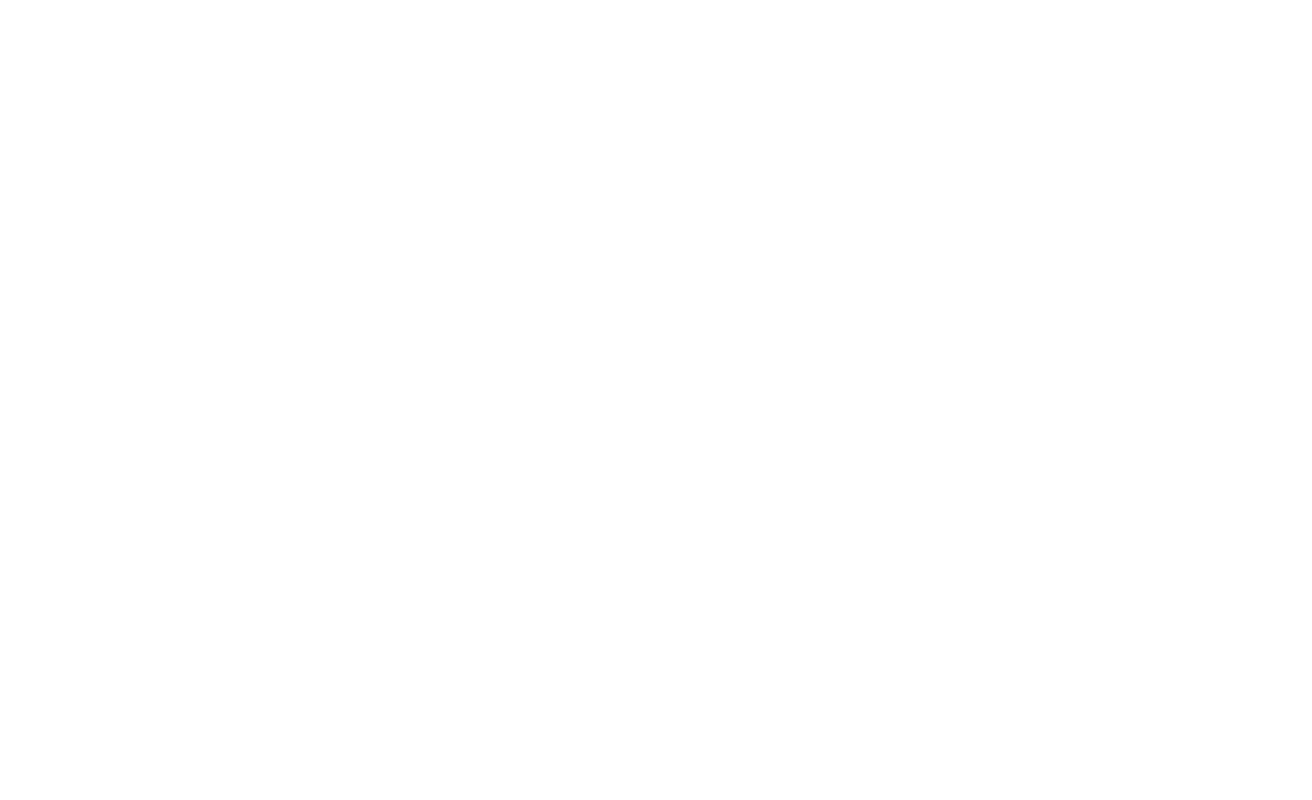
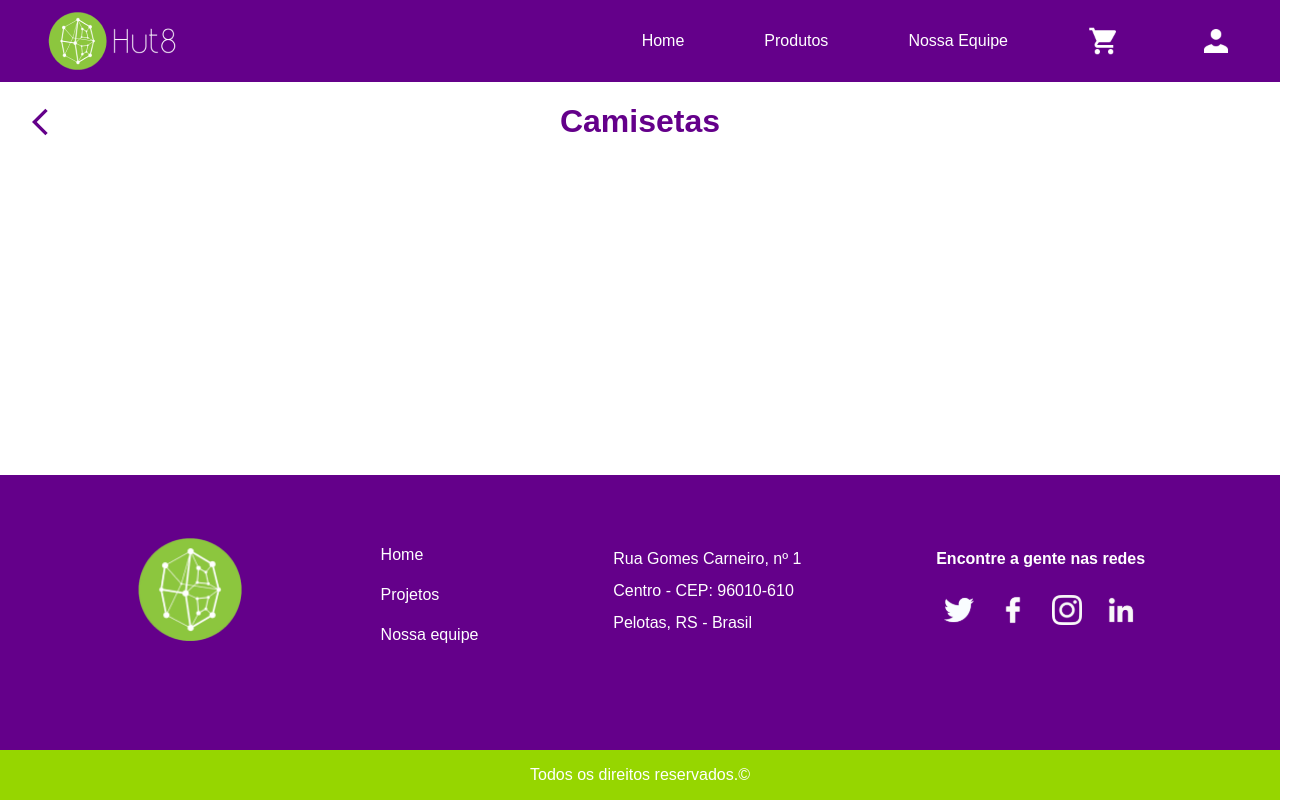
Before and after one commit to luigill/processo-seletivo-hut8-grupo4, a React (Vite) app: page /produtos/loja in a window 1280 px wide. Before the commit this address had no page. Shown: the whole page, 1312 px wide, since content can reach past the window. Built offline with nearby package versions, Linux system fonts and the light colour scheme.

Commit message:
correção nas rotas

```diff
--- a/src/App.jsx
+++ b/src/App.jsx
@@ -1,6 +1,8 @@
 import { BrowserRouter as Router, Routes, Route } from "react-router-dom";
 import Home from "./pages/Home";
 import Categorias from "./pages/Categorias";
+import Shop from "./pages/Shop";
+
 
 
 const App = () => {
@@ -8,7 +10,8 @@
     <Router>
       <Routes>
       <Route path="/" element={<Home/>} />
-      <Route path="/categorias" element={<Categorias/>} />
+      <Route path="/produtos" element={<Categorias/>} />
+      <Route path="produtos/loja" element={<Shop/>} />
 
       </Routes>
     </Router>
--- a/src/Components/Menu/index.jsx
+++ b/src/Components/Menu/index.jsx
@@ -28,11 +28,6 @@
           </a>
         </li>
         <li>
-          <a href="/nossos-produtos" className={currentPage === "/nossos-produtos" ? "active" : ""}>
-            Nossos Produtos
-          </a>
-        </li>
-        <li>
           <a href="/nossa-equipe" className={currentPage === "/nossa-equipe" ? "active" : ""}>
             Nossa Equipe
           </a>
--- /dev/null
+++ b/src/pages/Shop/index.jsx
@@ -0,0 +1,16 @@
+import FooterMenu from "../../Components/Footer";
+import NavMenu from "../../Components/Menu";
+import Arrow from "../../assets/arrow.svg"
+import "./styles.scss";
+
+export default function Shop(){
+
+    return(
+        <>
+        <NavMenu/>
+        <div className="titleShop"><img src={Arrow}/> <h1>Camisetas</h1></div>
+
+        <FooterMenu/>
+        </>
+    );
+}
--- /dev/null
+++ b/src/pages/Shop/styles.scss
@@ -0,0 +1,18 @@
+.titleShop{
+    display: flex;
+    justify-content: center;
+    align-items: center;
+    margin: auto 2em;
+    width: 100%;
+
+    h1{
+        color: #64008a;
+        font-weight: bold;
+        margin-right: 2em;
+    }
+   img{
+    position: absolute;
+    left: 0;
+    margin-left: 2em;
+   }
+}
```
